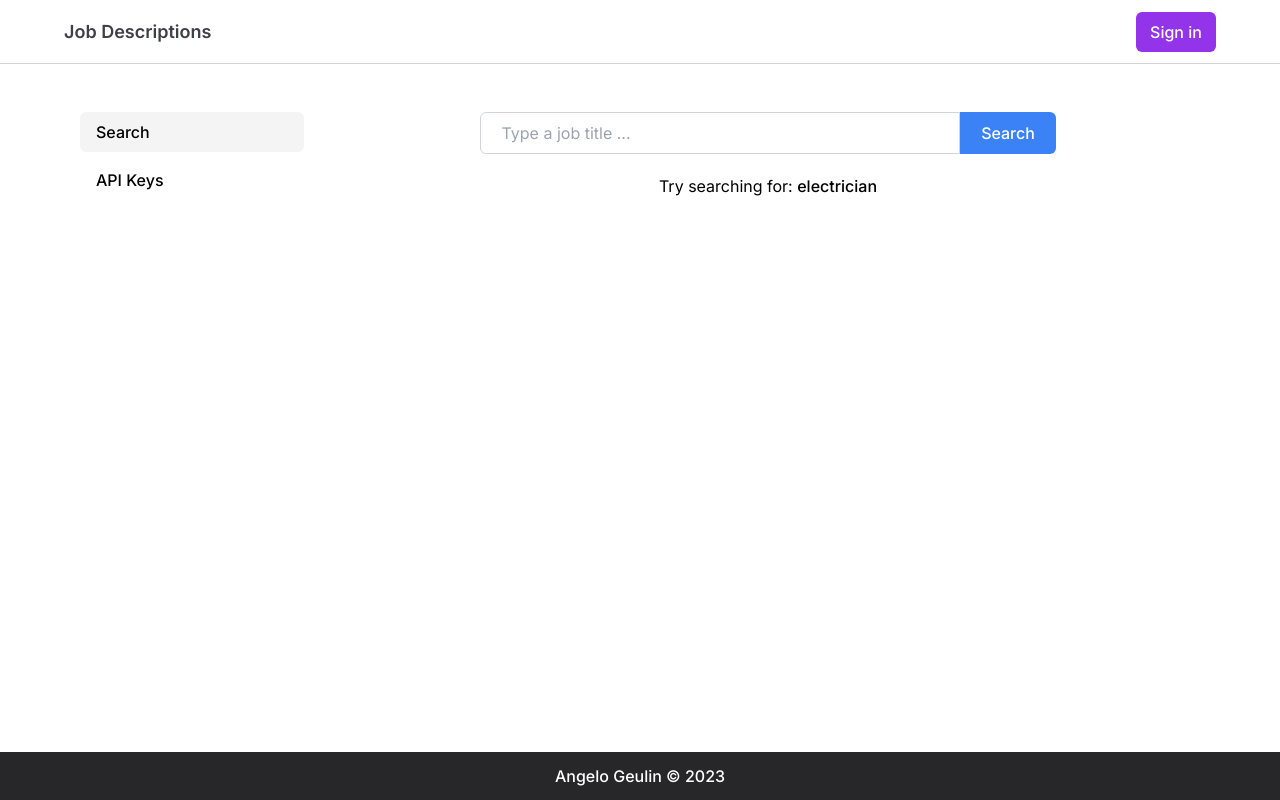
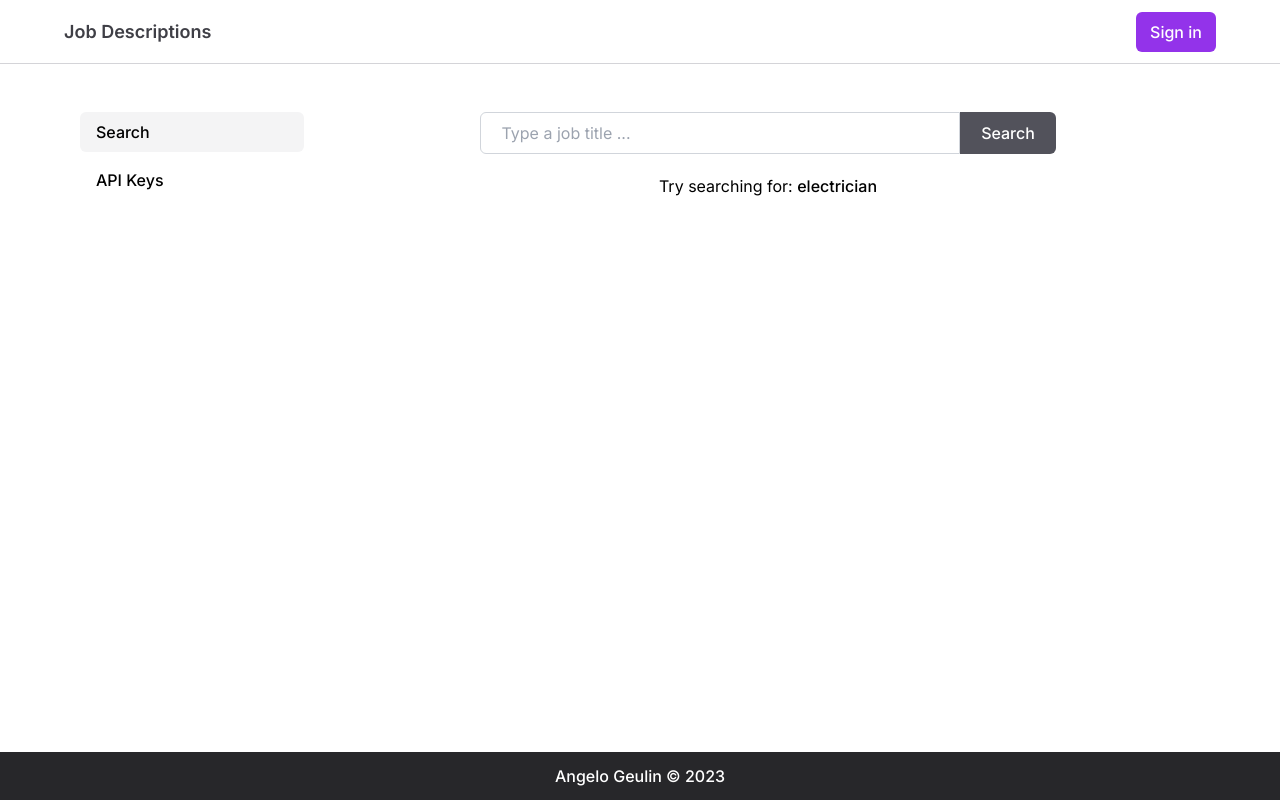
Before and after one commit to arvl130/job-descriptions, a Next.js app: page /search in a window 1280 px wide. Built offline with nearby package versions, Linux system fonts and the light colour scheme; no server answers.

Commit message:
style: change search form accent color

```diff
--- a/src/components/landing-page-form.tsx
+++ b/src/components/landing-page-form.tsx
@@ -54,17 +54,18 @@ export function LandingPageForm() {
           <input
             type="text"
             placeholder=" Type a job title ..."
-            className="w-full px-4 py-2 rounded-l-md border border-gray-300 transition duration-200 focus:outline-none focus:ring focus:ring-blue-300/40 focus:border-blue-500"
+            className="w-full px-4 py-2 rounded-l-md border border-gray-300 transition duration-100 focus:outline-none focus:ring focus:ring-opacity-40 focus:ring-purple-500 focus:border-purple-600"
             {...register("term")}
           />
           <button
             type="submit"
-            className="bg-blue-500 hover:bg-blue-400 transition duration-200 text-white font-medium px-4 py-2 rounded-r-md focus:outline-none focus:ring focus:ring-blue-300/40"
+            className="bg-zinc-600 hover:bg-zinc-500 transition duration-100 text-white font-medium px-4 py-2 rounded-r-md focus:outline-none focus:ring focus:ring-purple-300/40"
           >
             Search
           </button>
         </div>
       </form>
+
       {isLoading ? (
         <div className="pt-2">
           <p className="text-center mb-3">Working on it ...</p>
@@ -102,7 +103,7 @@ export function LandingPageForm() {
                     href={url}
                     target="_blank"
                     rel="noreferrer"
-                    className="font-medium px-2 py-1 border border-gray-300 rounded-md hover:bg-gray-50 transition duration-200  focus:outline-none focus:ring focus:ring-blue-300/40 focus:border focus:border-blue-500 focus:bg-gray-50"
+                    className="font-medium px-2 py-1 border border-gray-300 rounded-md hover:bg-gray-50 transition duration-100  focus:outline-none focus:ring focus:ring-opacity-40 focus:ring-purple-500 focus:border focus:border-purple-600 focus:bg-gray-50"
                   >
                     open
                   </a>
```
